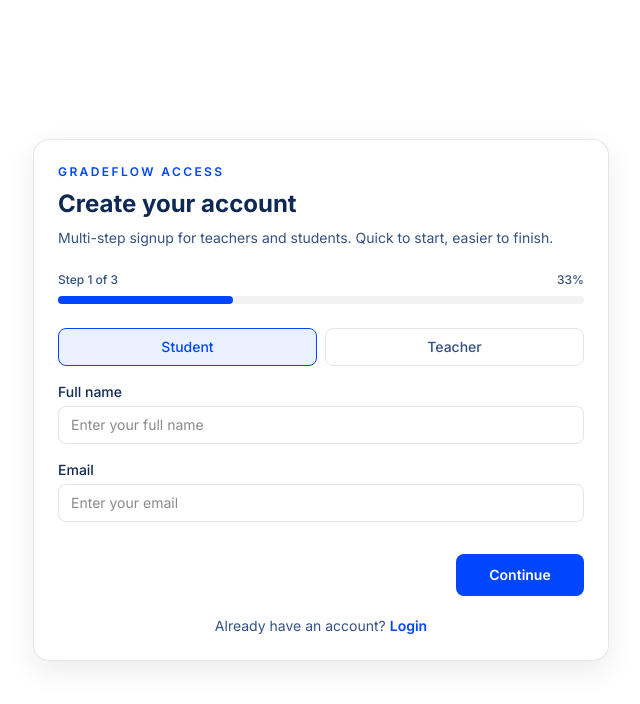
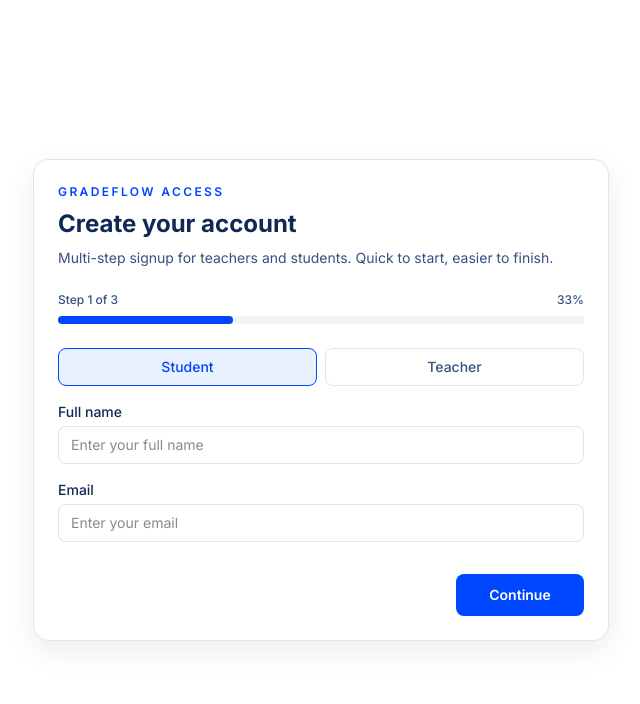
Before and after one commit to GradeFlowOrg/frontend, a Next.js app: page /signup in a window 1280 px wide. Shown: the top 704 px of the page, without its empty margins (319-959 px from the left). Built offline with nearby package versions, Linux system fonts and the light colour scheme.

Commit message:
little correction

```diff
--- a/src/app/(authentication)/signup/page.tsx
+++ b/src/app/(authentication)/signup/page.tsx
@@ -284,7 +284,7 @@
             <Button
               type="button"
               onClick={prevStep}
-                className={`mt-0 w-full border !border-[#c7d8ff] !bg-white !text-[#0F2854] hover:!bg-[#eef4ff] hover:!text-[#0046FF] dark:!border-white/15 dark:!bg-[#0b1220] dark:!text-slate-200 dark:hover:!bg-white/10 dark:hover:!text-white sm:w-auto sm:min-w-28 ${step === 0 ? "invisible" : ""}`}
+              className={`mt-0 w-full border !border-[#c7d8ff] !bg-white !text-[#0F2854] hover:!bg-[#eef4ff] hover:!text-[#0046FF] dark:!border-white/15 dark:!bg-[#0b1220] dark:!text-slate-200 dark:hover:!bg-white/10 dark:hover:!text-white sm:w-auto sm:min-w-28 ${step === 0 ? "invisible" : ""}`}
             >
               Back
             </Button>
@@ -301,12 +301,12 @@
           </div>
         </form>
 
-        <p className="mt-5 text-center text-sm text-[#355181] dark:text-slate-300">
+        {step === 1 && (<p className="mt-5 text-center text-sm text-[#355181] dark:text-slate-300">
           Already have an account?{" "}
           <Link href="/login" className="font-semibold text-[#0046FF]">
             Login
           </Link>
-        </p>
+        </p>)}
       </div>
     </section>
   );
```
